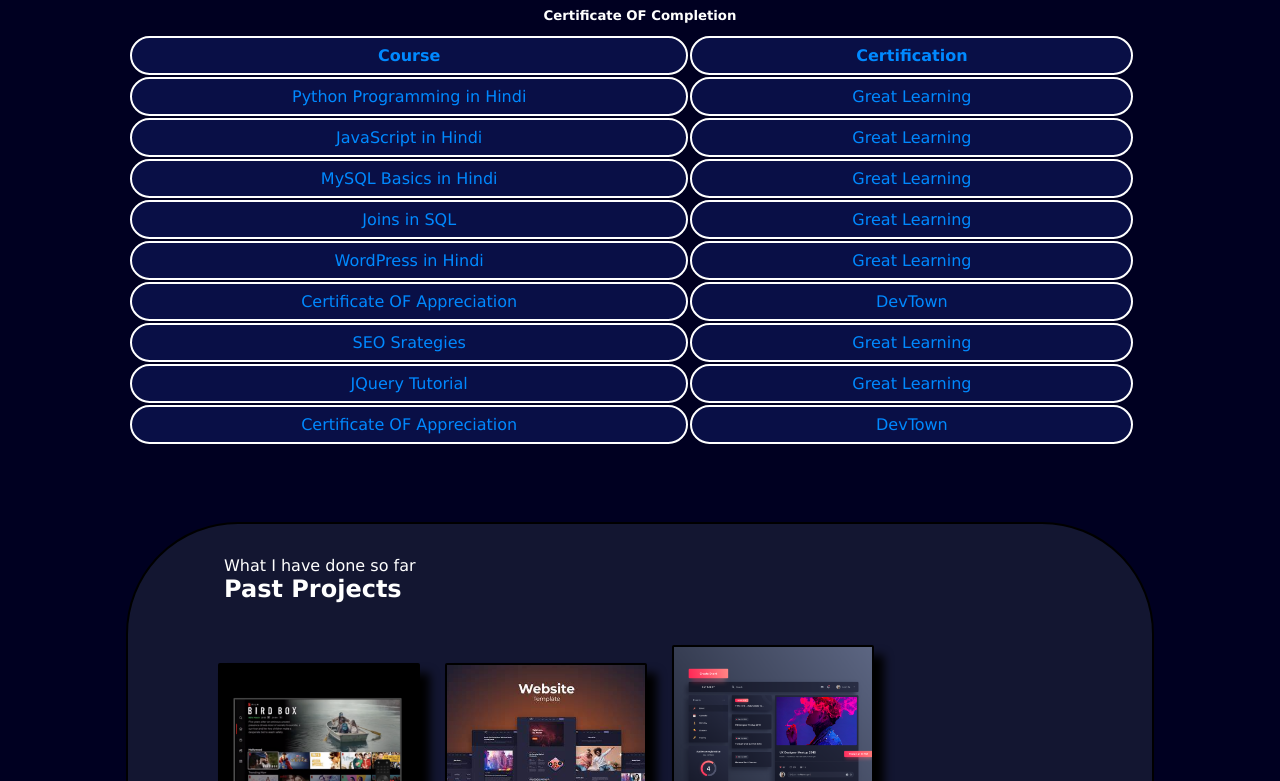
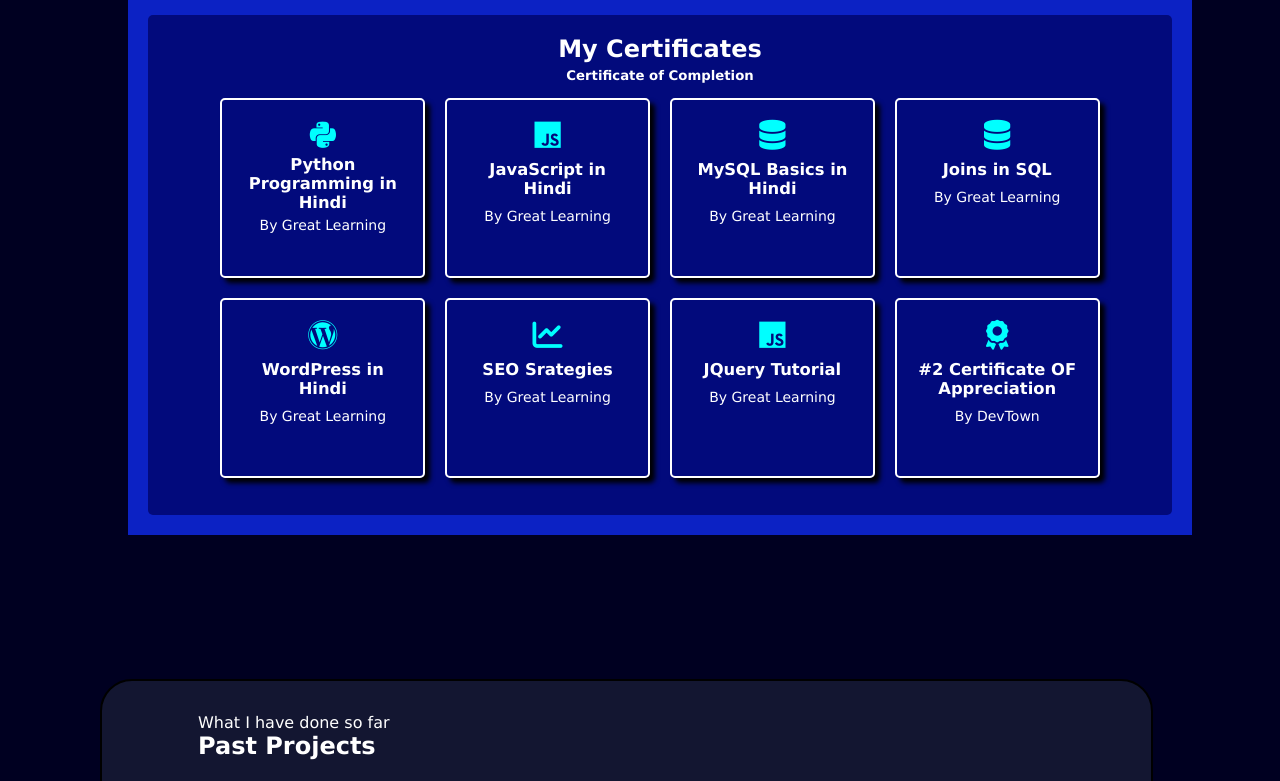
Before and after one commit to githbkrishna/itshariom, a plain HTML site: page index.html in a window 1280 px wide. Shown: the part 1219-2000 px from the top of the page. Drawn offline with nearby package versions, Linux system fonts and the light colour scheme.

Commit message:
updated files and structure

```diff
--- a/index.html
+++ b/index.html
@@ -1,3 +1,4 @@
+
 <!DOCTYPE html>
 <html lang="en">
   <head>
@@ -5,8 +6,10 @@
     <meta http-equiv="X-UA-Compatible" content="IE=edge" />
     <meta name="viewport" content="width=device-width, initial-scale=1.0" />
     <title>Hariom Web Devloper Portfolio</title>
-    <!-- <script src="https://unpkg.com/typed.js@2.0.16/dist/typed.umd.js"></script> -->
     <link rel="stylesheet" href="style.css" />
+    <link rel="stylesheet" href="https://cdnjs.cloudflare.com/ajax/libs/font-awesome/6.5.1/css/all.min.css" integrity="sha512-DTOQO9RWCH3ppGqcWaEA1BIZOC6xxalwEsw9c2QQeAIftl+Vegovlnee1c9QX4TctnWMn13TZye+giMm8e2LwA==" crossorigin="anonymous" referrerpolicy="no-referrer" />
+    <script src="https://unpkg.com/typed.js@2.0.16/dist/typed.umd.js"></script>
+    <script src="https://unpkg.com/scrollreveal"></script>
   </head>
 
   <body>
@@ -34,7 +37,7 @@
           <span id="element"></span>
 
           <div class="buttons">
-            <button class="btn"><a href="HS.FS.Resume.docx">Download Resume</a></button>
+            <button class="btn"><a href="resume9Jan.pdf">Download Resume</a></button>
             <button class="btn">
               <a href="https://github.com/githbkrishna/education.website"
                 target="_blank" >GitHub</a
@@ -48,9 +51,12 @@
       </section>
 
       <hr />
+
       <section class="education" id="education">
         <span class="text-gray">What My Education</span>
         <h1>My Academics</h1>
+
+        <div class="contain">
         <div class="box">
           <div class="vertical">
             <img class="img-top" src="/portfolio2/img/dev.jpeg" alt="" />
@@ -84,62 +90,62 @@
             </div>
           </div>
         </div>
+      </div>
 
         <div class="certificates" id="certificates">
-          <h2>My Certificates</h2>
-          <h5>Certificate OF Completion</h5>
-          <div class="cert">
-            <table>
-              <tr>
-                <td><b>Course</b></td>
-                <td><b>Certification</b></td>
-              </tr>
-              <tr>
-                <td>Python Programming in Hindi</td>
-                <td>Great Learning</td>
-              </tr>
-              <tr>
-                <td>JavaScript in Hindi</td>
-                <td>Great Learning</td>
-              </tr>
-              <tr>
-                <td>MySQL Basics in Hindi</td>
-                <td>Great Learning</td>
-              </tr>
-              <tr>
-                <td>Joins in SQL</td>
-                <td>Great Learning</td>
-              </tr>
-              <tr>
-                <td>WordPress in Hindi</td>
-                <td>Great Learning</td>
-              </tr>
-              <tr>
-                <td>Certificate OF Appreciation</td>
-                <td>DevTown</td>
-              </tr>
-              <tr>
-                <td>SEO Srategies</td>
-                <td>Great Learning</td>
-              </tr>
-              <tr>
-                <td>JQuery Tutorial</td>
-                <td>Great Learning</td>
-              </tr>
-              <tr>
-                <td>Certificate OF Appreciation</td>
-                <td>DevTown</td>
-              </tr>
-            </table>
+          <div class="certificate">
+            <h2>My Certificates</h2>
+            <h5>Certificate of Completion</h5>
+            <div class="cert">
+              <div class="boxes" id="boxes">
+                <i class="fa-brands fa-python"></i>
+                <h3>Python Programming in Hindi</h3>
+                <p>By Great Learning</p>
+              </div>
+
+              <div class="boxes">
+                <i class="fa-brands fa-js"></i>
+                <h3>JavaScript in Hindi</h3>
+                <p>By Great Learning</p>
+              </div>
+              <div class="boxes">
+                <i class="fa-solid fa-database"></i>
+                <h3>MySQL Basics in Hindi</h3>
+                <p>By Great Learning</p>
+              </div>
+              <div class="boxes">
+                <i class="fa-solid fa-database"></i>
+                <h3>Joins in SQL</h3>
+                <p>By Great Learning</p>
+              </div>
+              <div class="boxes">
+                <i class="fa-brands fa-wordpress"></i>
+                <h3>WordPress in Hindi</h3>
+                <p>By Great Learning</p>
+              </div>
+              <div class="boxes">
+                <i class="fa-solid fa-chart-line"></i>
+                <h3>SEO Srategies</h3>
+                <p>By Great Learning</p>
+              </div>
+              <div class="boxes">
+                <i class="fa-brands fa-js"></i>
+                <h3>JQuery Tutorial</h3>
+                <p>By Great Learning</p>
+              </div>
+              <div class="boxes">
+                <i class="fa-solid fa-award"></i>
+                <h3><span>#2</span> Certificate OF Appreciation</h3>
+                <p>By DevTown</p>
+              </div>
+
+            </div>
+
           </div>
         </div>
+
       </section>
 
-      <!-- <section class="skills">
-        <div class="skill">
-          <html></html>
-        </div>
-      </section> -->
 
       <section class="past-projects" id="past-projects">
         <div class="heading">
@@ -184,7 +190,7 @@
             <div class="name">Landing Page 4</div>
           </div>
         </div>
-    </section>
+      </section>
 
     </main>
 
@@ -217,14 +223,8 @@
       <div class="rights">All rights Reserved @Hariom2023</div>
     </footer>
 
-    <!-- Load library from the CDN -->
-    <script src="https://unpkg.com/typed.js@2.0.16/dist/typed.umd.js"></script>
-    <!-- Setup and start animation! -->
-    <script>
-      var typed = new Typed('#element', {
-      strings: ['Frontend Developer,', '&amp; Full stack developer.'],
-      typeSpeed: 50,
-      });
-      </script>
+
+    <script src="index.js"></script>
+
   </body>
 </html>
--- /dev/null
+++ b/index.js
@@ -0,0 +1,41 @@
+// Setup and start animation
+// var typed = new Typed("#element", {
+//   strings: [",", "", ""],
+//   typeSpeed: 50,
+//   loop: true,
+// });
+
+var typed = new Typed('#element', {
+    strings: ['<span style="color: blue;">Frontend Developer</span>', '<span style="color: cyne;">React JS developer</span>', '<span style="color: rgb(73, 3, 153);">Full stack Java developer.</span>'],
+    typeSpeed: 50,
+    loop: true,
+    startDelay: 1000,
+    showCursor: true,
+    smartBackspace: true,
+    backDelay: 700,
+    shuffle: false,
+  });
+
+  // ScrollReveal()
+  ScrollReveal().reveal(".boxes", {
+    delay: 500,
+    reset: true,
+    easing: "ease-in",
+    distance: "100px",
+    duration: 500,
+    origin: "top",
+    scale: 0.5,
+    interval: 100,
+  });
+
+
+  ScrollReveal().reveal(".project", {
+    delay: 500,
+    reset: true,
+    easing: "ease-in",
+    distance: "100px",
+    duration: 500,
+    origin: "left",
+    scale: 0.5,
+    interval: 100,
+  });
--- a/style.css
+++ b/style.css
@@ -13,6 +13,7 @@
     display: flex;
     justify-content: space-around;
     align-items: center;
+    width: 100%;
     height: 5rem;
     background-color: blue;
     /* position: fixed; */
@@ -44,7 +45,29 @@
 
 .left {
     font-size: 1.5rem;
+    position: relative;
 }
+
+.left::after {
+    content: "";
+    height: 4px;
+    width: 0%;
+    display: inline-block;
+    background-color: yellow;
+    position: absolute;
+    left: 0;
+    bottom: -5px;
+    border-radius: 20px;
+    transition: all 3s;
+}
+
+.left:hover::after{
+    width: 100%;
+}
+
+
+
+/* firstsection starts  */
 
 .firstsection {
     display: flex;
@@ -95,6 +118,8 @@
     color: rgb(159, 159, 240);
 }
 
+/* main starts */
+
 main hr {
     border: 0;
     background: #0089ff;
@@ -118,6 +143,10 @@
     font-size: 2.5rem;
 }
 
+.education .contain{
+    height: 400px;
+}
+
 .education .box {
     background: white;
     width: 81vw;
@@ -131,7 +160,8 @@
     width: 1px;
     background-color: white;
     /* margin: 0 10rem; */
-    margin: 0 8.5rem;
+    margin:0 6rem;
+    /* flex: 1 1 200px; */
 }
 
 .img-top {
@@ -147,6 +177,10 @@
     width: 216px;
     left: -40px;
     font-size: 23px;
+    transition: all 3s;
+}
+.vertical-title:hover{
+    scale: 1.1;
 }
 
 .vertical-desc {
@@ -157,119 +191,69 @@
     color: #0089ff;
 }
 
-.certificates{
-    margin: 20rem auto;
+/* certificates start  */
+
+.certificates {
+    width: 100%;
+    height: 500px;
     text-align: center;
-}
+    padding: 20px;
+    background-color: #0c22c4;
+  }
 
-.certificates h2{
-    padding-bottom: 0.5rem;
-}
-.certificates h5{
-    padding-bottom: 0.7rem;
-}
+  .certificate {
+    background-color: rgb(2, 10, 124);
+    border-radius: 5px;
+    height: 500px;
+    color: white;
+  }
+  .certificate h2 {
+    padding: 20px 0 5px 0;
+  }
+  .certificate h5 {
+    margin-bottom: 15px;
+  }
+  .cert {
+    color: rgb(0, 30, 255);
+    display: grid;
+    grid-template-columns: 20% 20% 20% 20%;
+    grid-template-rows: 180px 180px;
+    align-content: center;
+    justify-content: center;
+    gap: 20px;
+  }
 
-/* .certificates > .accordian{
-    padding-top: 1rem;
-    display: flex;
-    align-items: center;text-align: center;
-    justify-content: space-between;
-    margin: 0rem 8rem;
-}
+  .cert .boxes {
+    color: white;
+    padding: 20px;
+    border: 2px solid white;
+    font-size: 14px;
+    border-radius: 5px;
+    box-shadow: 5px 5px 5px black;
+  }
+  .cert .boxes h3 {
+    margin: 10px 0 10px 0;
+  }
+  #boxes h3 {
+    margin: 5px 0 5px 0;
+  }
+  .cert .boxes i {
+    color: aqua;
+    font-size: 30px;
+  }
 
-.accordian hr{
-    height: 0.2rem;
-    width: 10rem;
-    color: aqua;
-}
+/* certificates ends  */
 
-.skills{
-    height: 40rem;
-    background-color: rgb(16, 20, 63);
-} */
+/* project section start  */
 
-/* .certificates .cert {
-    display: flex;
-    justify-content: space-between;
-    margin: 0 10rem;
-    padding-top: 1rem;
-}
-
-.certificates .cert .left{
-    display: grid;
-    align-items: left;
-    gap: 1rem;
-    font-size: 1.0rem;
-}
-
-.certificates .cert .right{
-    display: grid;
-    align-items: right;
-    gap: 1rem;
-    font-size: 1.2rem;
-} */
-
-td{
-    border: 2px  solid white;
+.past-projects{
+    border: 2px solid black;
     border-radius: 2rem;
-    margin: 0 10rem;
-    padding: 0.5rem 10rem;
-    color: #0089ff;
-    background-color: #090f46;
-}
-
-
-
-
-
-
-
-
-
-
-
-
-
-
-
-
-
-/* section.past-projects{
-    border: 2px solid black;
-    border-radius: 7rem;
-    max-width: 80vw;
-    margin: 87px auto;
-    height: 45rem;
+    width: 80%;
+    margin: 300px 0 50px 100px;
+    height: 52rem;
     background-color: #131631;
-    padding: 10rem 10rem;
-}
-
-.heading{
-    margin: 2rem 8rem;
-}
-
-.projects{
-    display: flex;
-    margin: 0rem 10rem;
-}
-.project{
-    border: 2px solid red;
-    padding: 1rem 2rem;
-}
-
-a img{
-    border: 2px solid white;
-} */
-
-
-section.past-projects{
-    border: 2px solid black;
-    border-radius: 7rem;
-    width: 80%;
-    margin: 87px auto;
-    height: 55rem;
-    background-color: #131631;
-    /* padding: 10rem 10rem; */
+    padding-right: 25px;
 }
 
 .heading{
@@ -290,7 +274,7 @@
     color: white;
     background-color: blue;
     font-size: 15px;
-    border-radius: 2px;
+    border-radius: 5px;
     box-shadow: 10px 10px 10px black;
     display: inline-block;
     margin: 10px;
@@ -300,27 +284,12 @@
     width: 100%;
     height: 170px;
     object-fit: cover;
+    border-radius: 5px;
 }
 
+/* project section ends  */
 
-
-
-
-
-
-
-
-
-
-
-
-
-
-
-
-
-
-
+/* footer starts */
 
 footer {
     background-color: #1c1853;
@@ -331,12 +300,36 @@
     display: flex;
     padding: 44px 0;
     justify-content: space-evenly;
+    cursor: pointer;
 }
 
 .footers ul li {
     list-style: none;
     text-decoration: none;
 }
+
+.footers h3{
+    position: relative;
+}
+
+.footers h3::after {
+    content: "";
+    height: 4px;
+    width: 0%;
+    display: block;
+    background-color: yellow;
+    position: absolute;
+    left: 0;
+    /* bottom: 5px; */
+    border-radius: 20px;
+    transition: all 3s;
+}
+
+.footers h3:hover::after{
+    width: 100%;
+}
+
+
 
 .footers ul li a{
     text-decoration: none;
```
Also changed, not shown: 2 other files.
